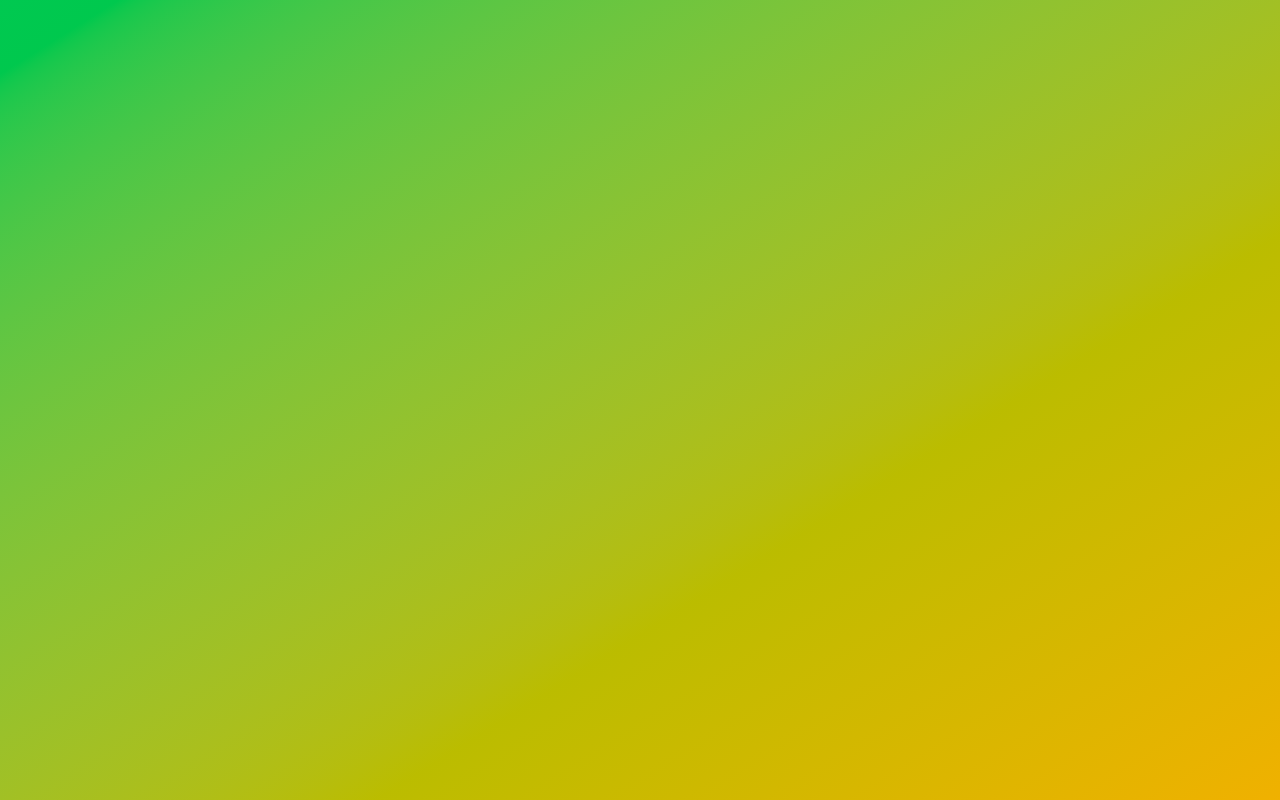
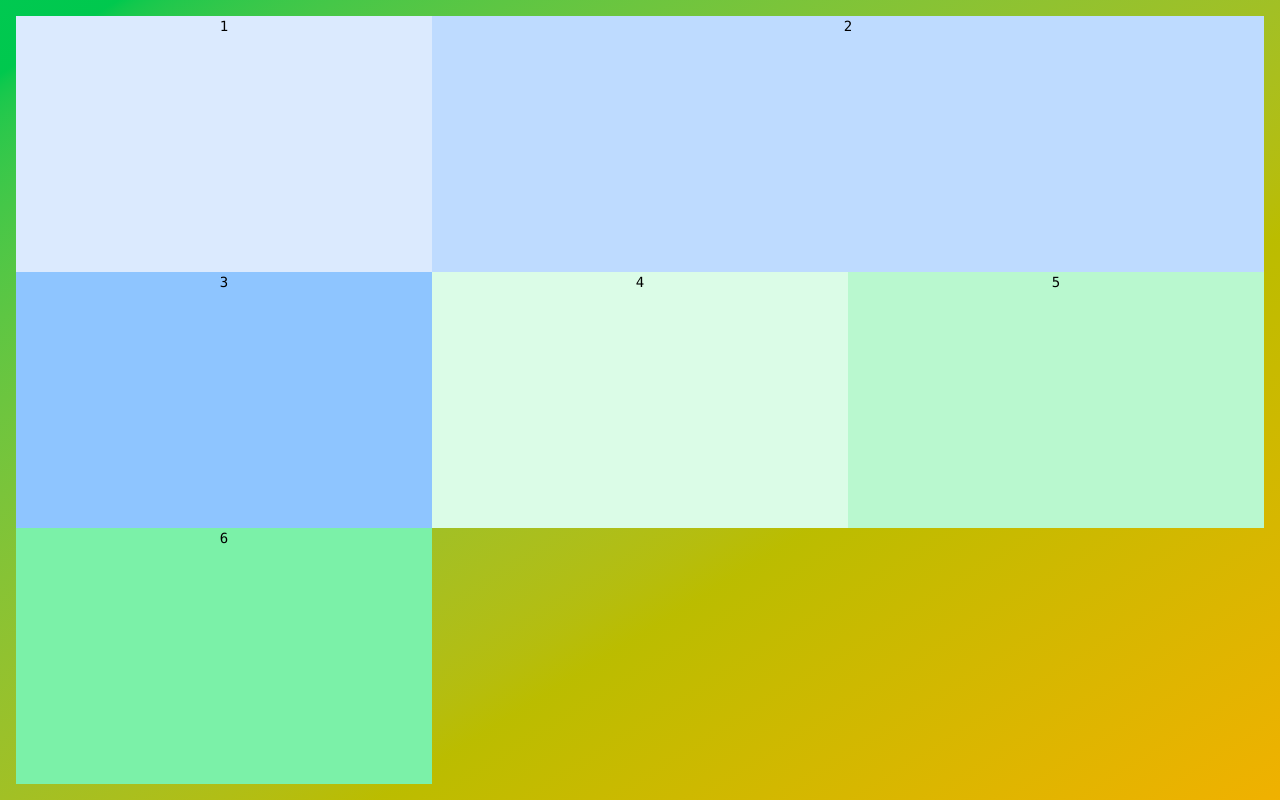
Before and after one commit to GuerreroWelinton/course-tailwindcssv4, a website: page src/index.html in a window 1280 px wide. Drawn offline with nearby package versions, Linux system fonts and the light colour scheme; files that its build step writes are made by us from their sources.

Commit message:
feat: grid

```diff
--- a/src/index.html
+++ b/src/index.html
@@ -1,4 +1,4 @@
-<!DOCTYPE html>
+<!doctype html>
 <html lang="en">
   <head>
     <meta charset="UTF-8" />
@@ -8,17 +8,28 @@
   </head>
 
   <body
-    class="grid h-screen bg-gradient-to-tl from-yellow-500 to-green-500 text-sm text-center font-mono"
+    class="grid h-screen grid-cols-3 bg-gradient-to-tl from-yellow-500 to-green-500 p-4 text-center font-mono text-sm"
   >
+    <div class="bg-blue-100">1</div>
+    <div class="col-span-2 bg-blue-200">2</div>
+    <div class="bg-blue-300">3</div>
+    <div class="bg-green-100">4</div>
+    <div class="bg-green-200">5</div>
+    <div class="bg-green-300">6</div>
     <!-- <section
       class="w-64 h-64 p-5 m-5 bg-slate-300 text-black flex flex-row gap-2 justify-between"
     >
       <span class="bg-green-200">Bloque 1</span>
       <span class="bg-green-300">Bloque 2</span>
-    </section>
-    -->
+    </section>  -->
   </body>
 </html>
+
+<!-- Grid
+  display: grid;
+  grid-template-columns: repeat(2, minmax(0, 1fr));
+  grid-column: span 2 / span 2;
+-->
 
 <!-- Flex
   flex -> display : flex
```
